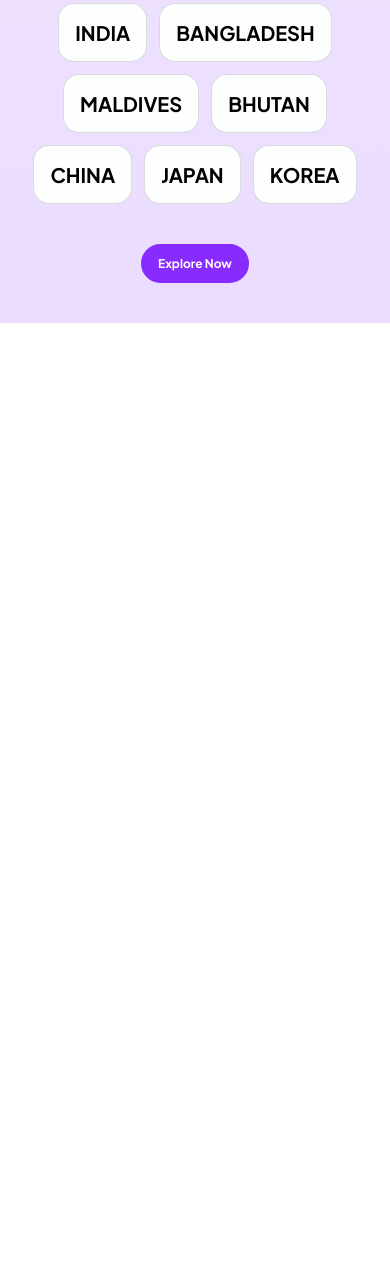
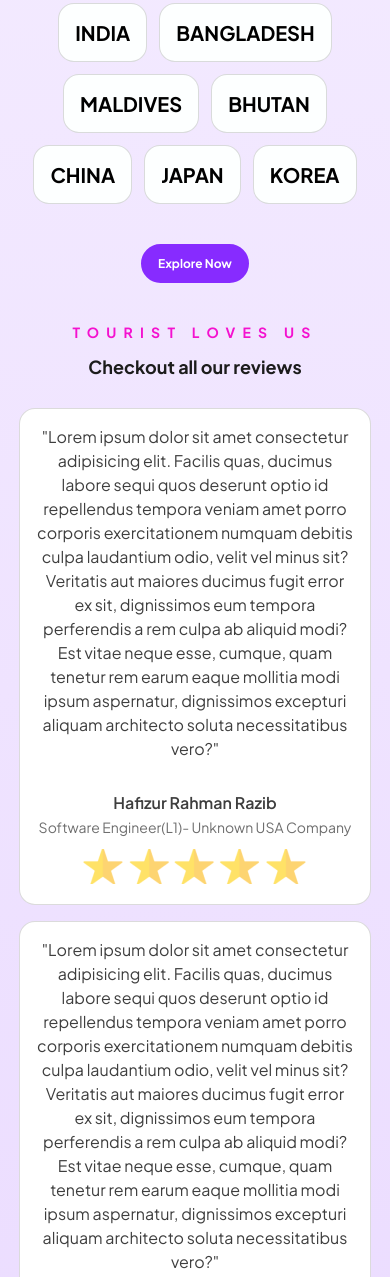
Before and after one commit to Razib2019/tour-mama, a plain HTML site: page index.html in a window 390 px wide. Shown: the part 2458-3735 px from the top of the page. Before the commit the page ends 2781 px from the top, so only its background shows below. Drawn offline with Linux system fonts and the light colour scheme.

Commit message:
Tourist Review Section Responsive Done

```diff
--- a/index.html
+++ b/index.html
@@ -150,7 +150,7 @@
       </div>
       <!-- Covering Countries Section Start From Here -->
       <!-- Tourist Review Section Start From Here -->
-      <div class="tourist-review-container hidden">
+      <div class="tourist-review-container">
         <div class="text-container">
           <h3 class="text-title">Tourist Loves Us</h3>
           <h1 class="title-reason">Checkout all our reviews</h1>
--- a/responsive.css
+++ b/responsive.css
@@ -241,6 +241,26 @@
 }
 /* Covering Countries Styles End*/
 
+/* Tourist Review Styles Start */
+.tourist-review-container{
+    margin-bottom: 60px;
+}
+
+.tourist-review-cards{
+    align-items: center;
+}
+
+.tourist-review-card{
+    display: flex;
+    flex-direction: column;
+}
+
+.tourist-review-bottom{
+    flex-direction: column;
+    gap: 10px;
+}
+/* Tourist Review Styles End */
+
 }
 
 /* For Mobile Device */
@@ -375,4 +395,44 @@
 }
 /* Covering Countries Styles End*/
 
+/* Tourist Review Styles Start */
+.tourist-review-container{
+    margin-bottom: 40px;
 }
+
+.tourist-review-cards{
+    width: 95%;
+    margin: 0px auto;
+    align-items: center;
+    gap: 16px;
+}
+
+.tourist-review-card{
+    display: flex;
+    flex-direction: column;
+    padding: 16px;
+}
+
+.tourist-review-card > p{
+    margin-bottom: 30px;
+}
+
+.tourist-review-bottom{
+    flex-direction: column;
+    gap: 10px;
+}
+
+.name-designation h3{
+    font-size: 16px;
+}
+
+.name-designation p{
+    font-size: 14px;
+}
+
+.tourist-review-star img{
+    width: 100%;
+}
+/* Tourist Review Styles End */
+
+}
```
Also changed, not shown: style.css (+6 -1 lines).
